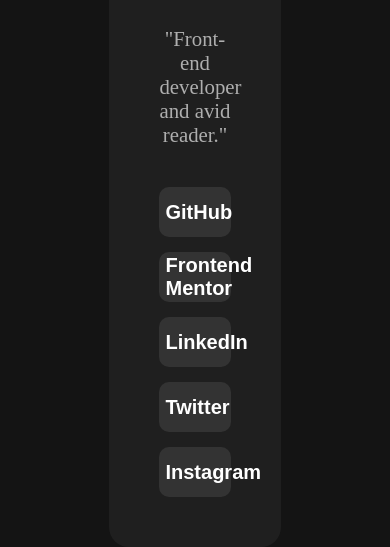
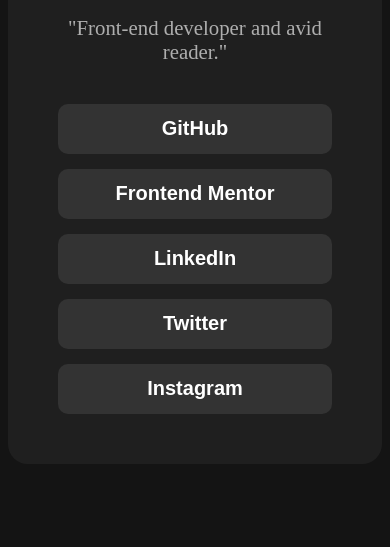
Before and after one commit to VADER900000/Social-Links-Profile, a plain HTML site: page index.html in a window 390 px wide. Shown: the part 331-878 px from the top of the page. Drawn offline with Linux system fonts and the light colour scheme.

Commit message:
added support for mobile

```diff
--- a/Style/Stylesheet.css
+++ b/Style/Stylesheet.css
@@ -118,3 +118,8 @@ body{
   color: #333333;
   cursor: pointer;
 }
+@media only screen and (max-width: 600px) {
+  .mainContainer{
+    width: 80%;
+  }
+}
```
